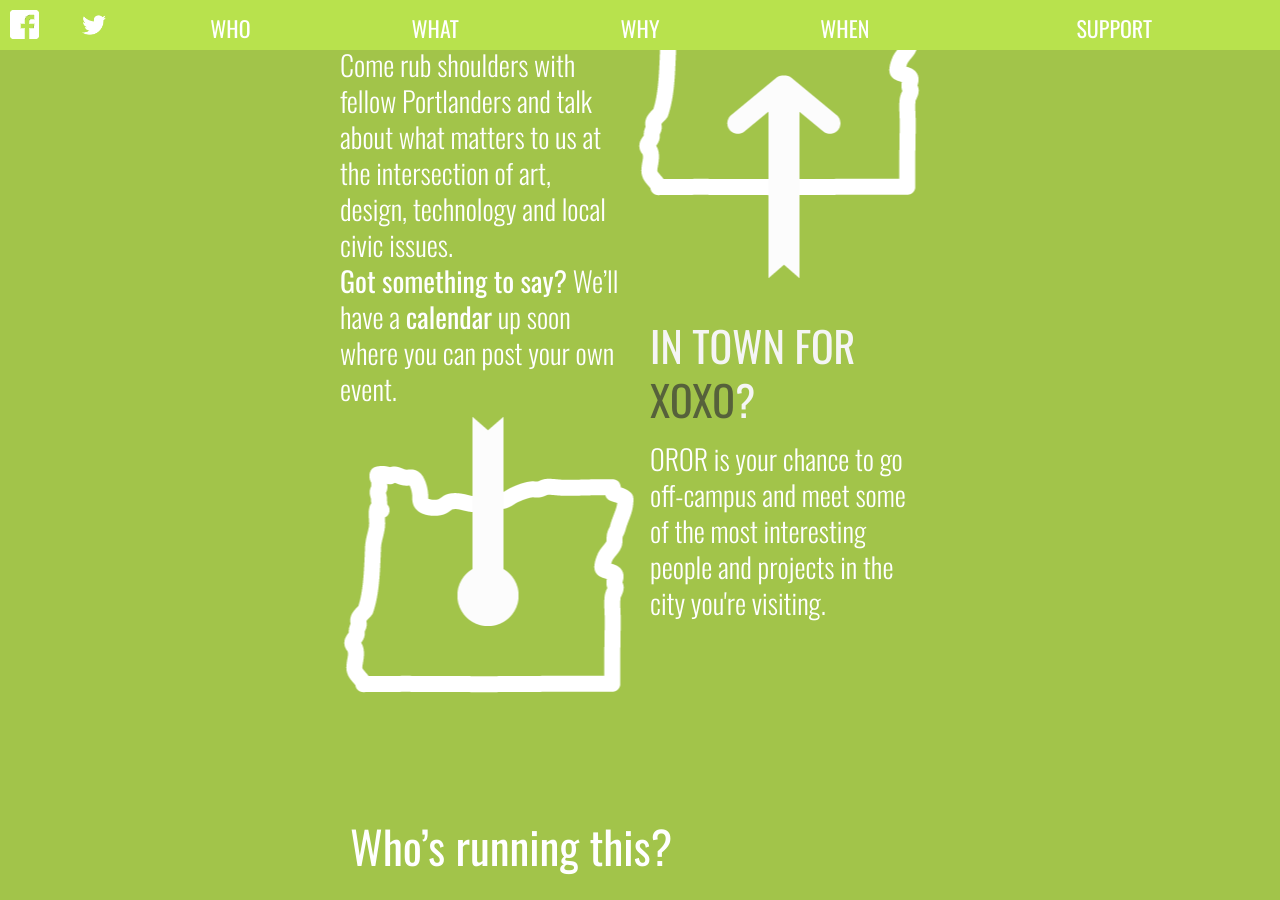
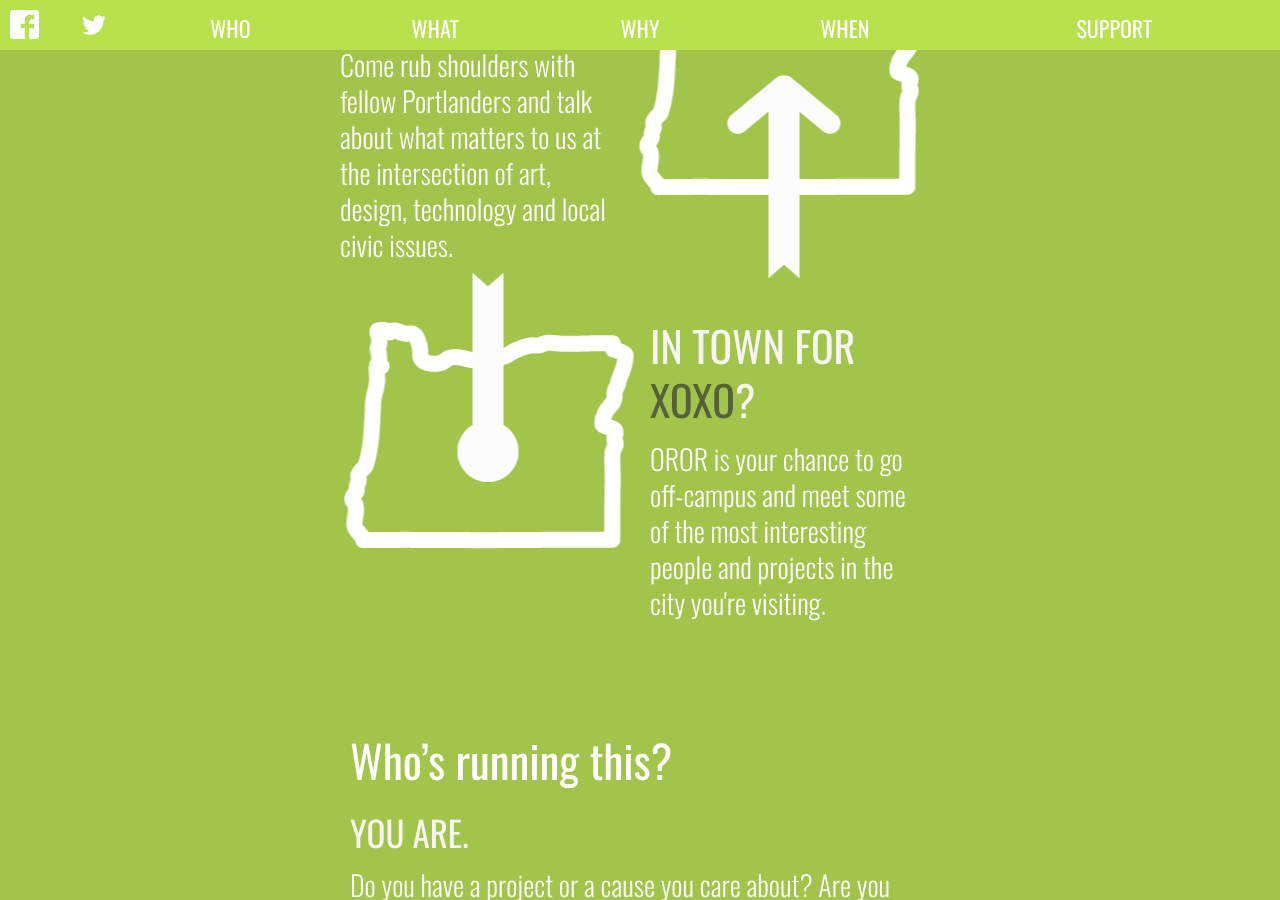
Before and after one commit to ororfest/ororfest.github.io, a Jekyll site: the page built from index.markdown, in a window 1280 px wide and 900 px high, scrolled down 900 px. Built offline with Jekyll 4.4.1, drawn with Linux system fonts in a browser that asks for light colours; a script that is not in the unit is left out.

Commit message:
Removes old language

```diff
--- a/_includes/who.html
+++ b/_includes/who.html
@@ -2,7 +2,6 @@
      <div id="pdx">
         <h2 id="from_here">From Here?</h2>
         <p>Come rub shoulders with fellow Portlanders and talk about what matters to us at the intersection of art, design, technology and local civic issues.</p>
-         <p><em>Got something to say?</em> We’ll have a <em>calendar</em> up soon where you can post your own event.</p>
         </div>
 
         <div id="visitors">
```
